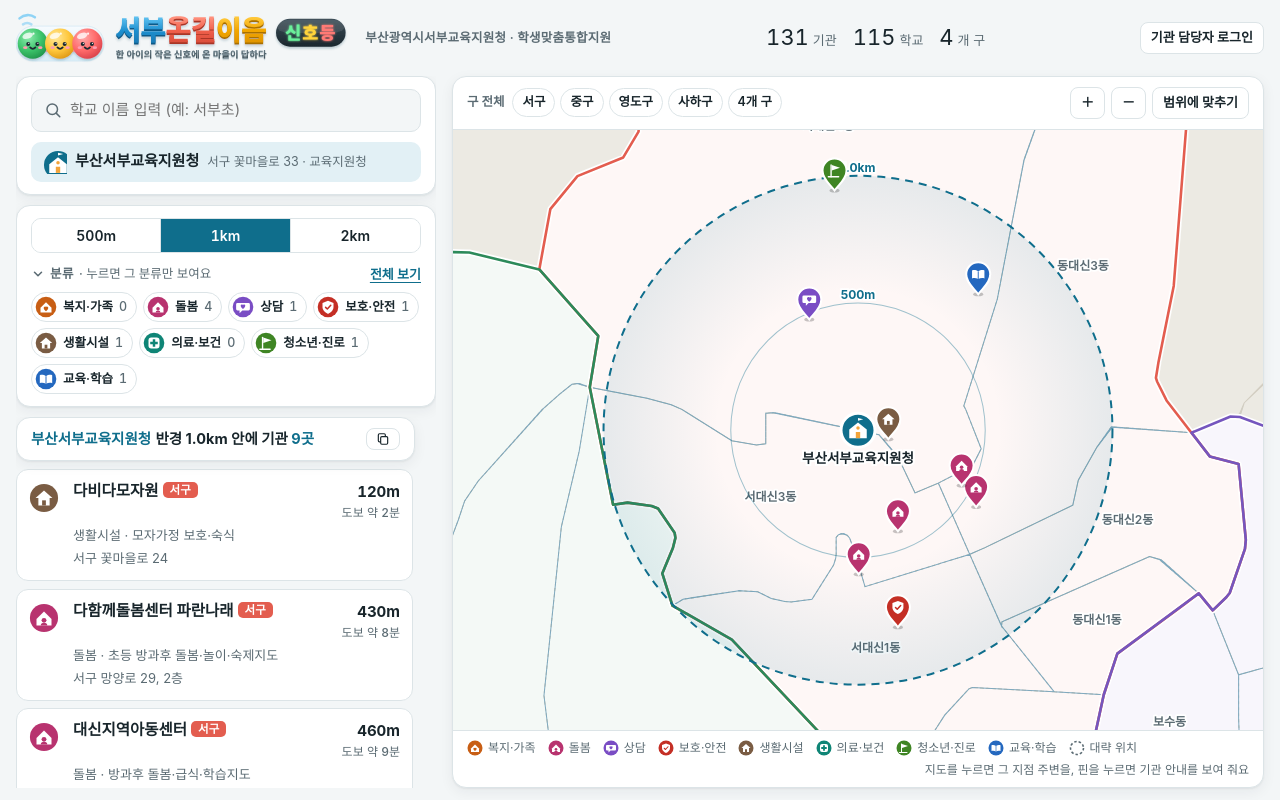
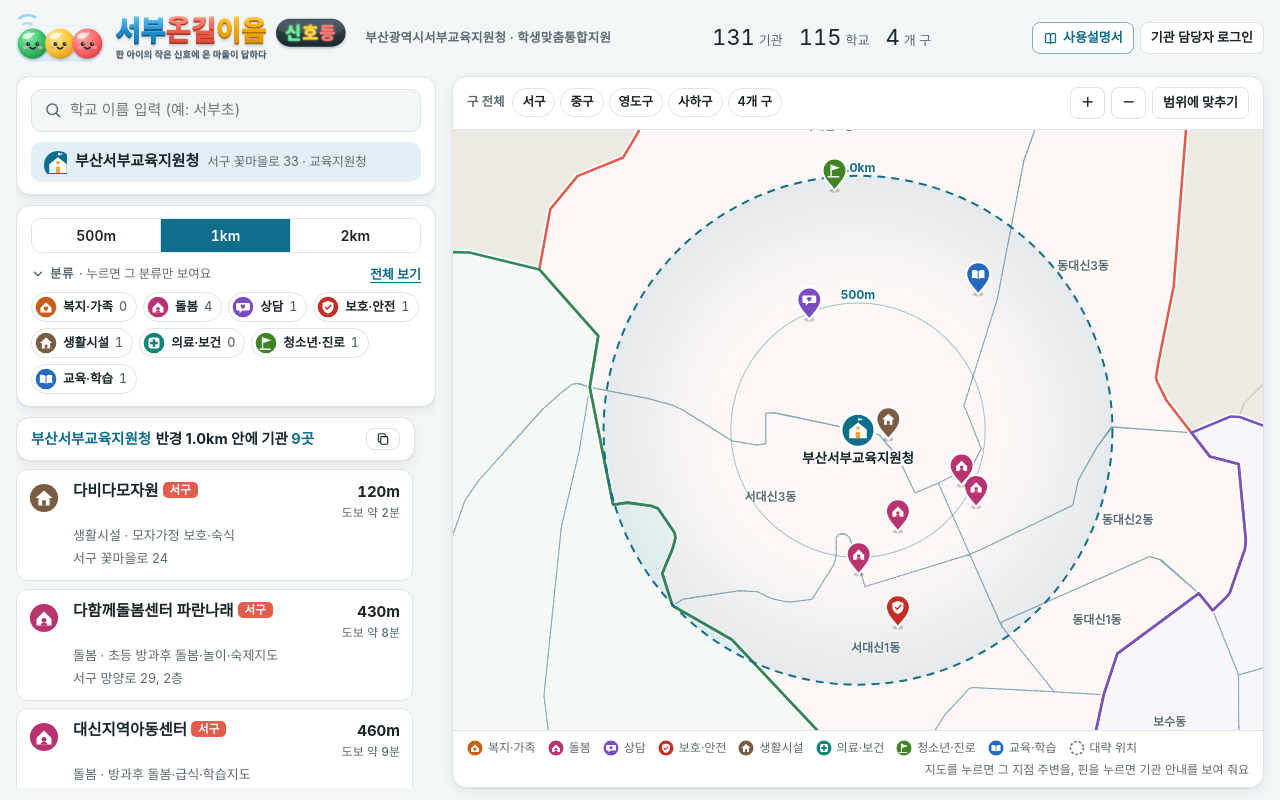
Before and after one commit to lineeye-ai/scis, a plain HTML site: page index.html in a window 1280 px wide. Drawn offline with Linux system fonts and the light colour scheme; no server answers.

Commit message:
Header: add a 사용설명서 button
Co-Authored-By: Claude Opus 5.5 <noreply@anthropic.com>
Claude-Session: https://claude.ai/code/session_01N58vBw4qjHtYc5BeyH8ZAF

```diff
--- a/index.html
+++ b/index.html
@@ -144,6 +144,9 @@ header p{margin:6px 0 0;color:var(--muted);font-size:14px;max-width:62ch}
 .mapbtns{display:flex;gap:6px}
 .mbtn{font:inherit;font-size:13px;font-weight:600;padding:5px 10px;border-radius:8px;border:1.5px solid var(--line);background:var(--panel);color:var(--ink);cursor:pointer}
 .mbtn[aria-pressed="true"]{background:var(--focus);border-color:var(--focus);color:#2A1B05}
+.whobtns{display:flex;gap:6px;flex-wrap:wrap;justify-content:flex-end;align-items:center}
+.helpbtn{display:inline-flex;align-items:center;gap:5px;text-decoration:none;color:var(--accent);border-color:color-mix(in srgb,var(--accent) 45%,var(--line))}
+.helpbtn:hover{background:var(--accent-soft,var(--panel));border-color:var(--accent)}
 #map{display:block;cursor:crosshair;width:100%;aspect-ratio:16/9;height:auto;min-height:0;background:linear-gradient(var(--sea),var(--sea-deep));touch-action:manipulation}
 #map .pin, #map .sch{cursor:pointer}
 .legend{display:flex;flex-wrap:wrap;gap:4px 12px;padding:8px 14px;border-top:1px solid var(--line);font-size:12px;color:var(--muted)}
@@ -438,7 +441,10 @@ h1.logo .lg-d{display:none}
       <div><b>4</b>개 구</div>
     </div>
     <div class="whobox" id="whoBox">
-      <button class="mbtn" id="loginBtn" type="button" hidden>기관 담당자 로그인</button>
+      <div class="whobtns">
+        <a class="mbtn helpbtn" id="helpBtn" href="manual.html" target="_blank" rel="noopener" title="그림으로 보는 사용설명서"><svg width="15" height="15" viewBox="0 0 24 24" aria-hidden="true"><path d="M4 5.5C4 4.7 4.7 4 5.5 4H10c1.1 0 2 .9 2 2v14c0-.8-.7-1.5-1.5-1.5h-5c-.8 0-1.5-.7-1.5-1.5z" fill="none" stroke="currentColor" stroke-width="2" stroke-linejoin="round"/><path d="M20 5.5c0-.8-.7-1.5-1.5-1.5H14c-1.1 0-2 .9-2 2v14c0-.8.7-1.5 1.5-1.5h5c.8 0 1.5-.7 1.5-1.5z" fill="none" stroke="currentColor" stroke-width="2" stroke-linejoin="round"/></svg>사용설명서</a>
+        <button class="mbtn" id="loginBtn" type="button" hidden>기관 담당자 로그인</button>
+      </div>
       <div class="whost" id="whoState" hidden></div>
     </div>
   </header>
```
